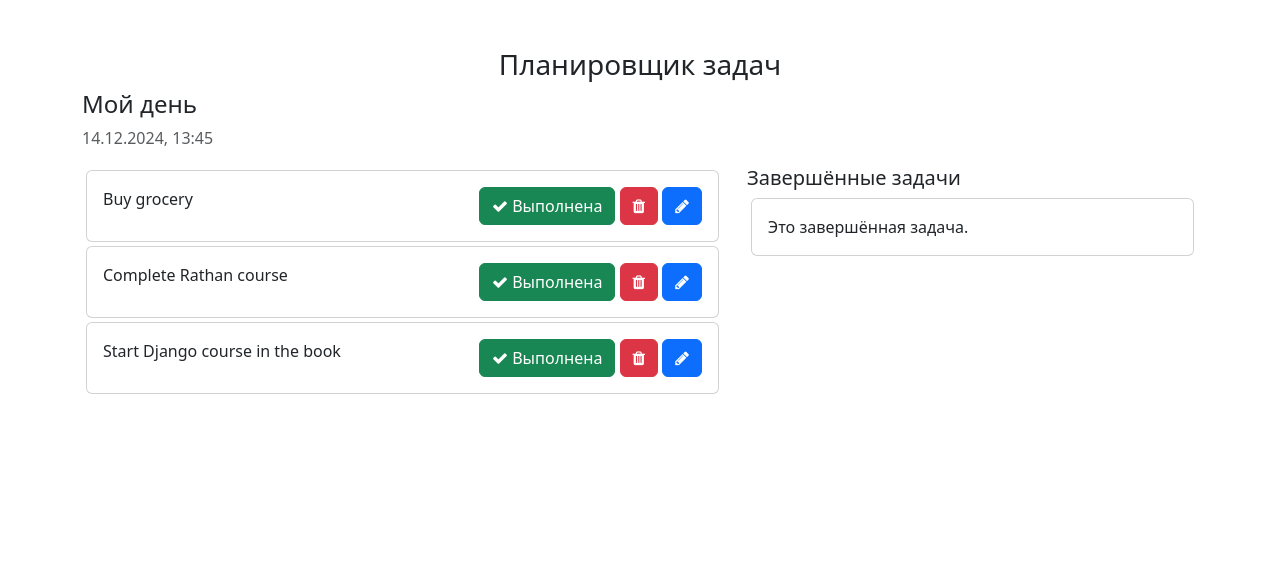
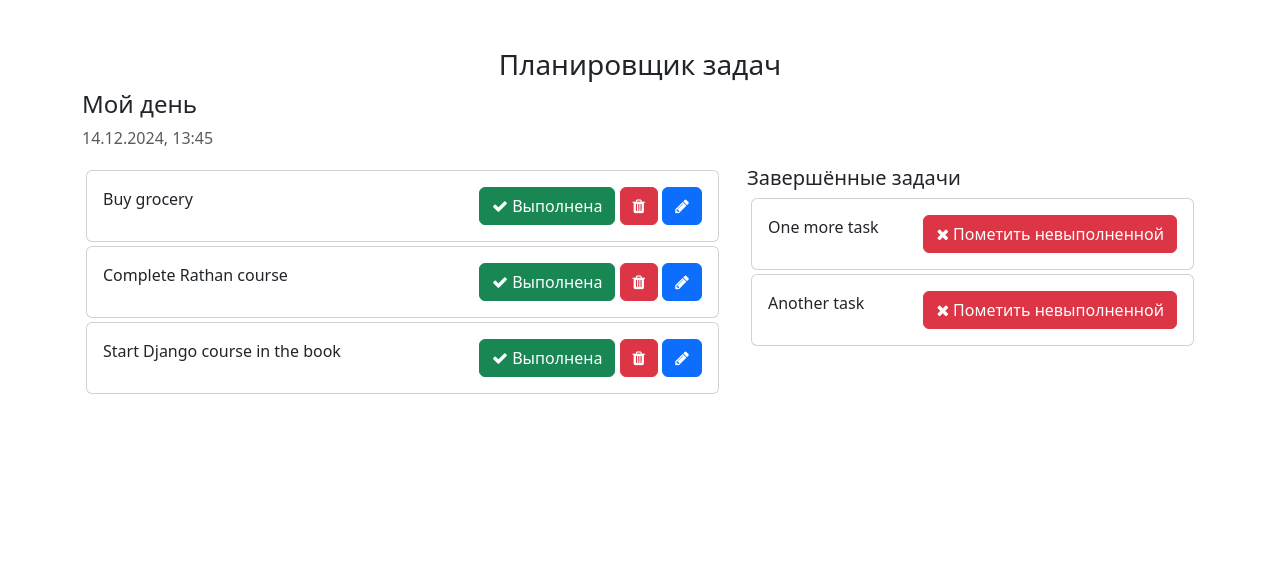
Before and after one commit to ghirin/ToDo, a Django app: page / in a window 1280 px wide. Shown: the top 585 px of the page. Run offline with Django 4.2, Linux system fonts and the light colour scheme; data comes from the database, SQL or seed files in the repository; both versions use the stored data as it was after the commit.

Commit message:
Finished Section 9

```diff
--- a/templates/home.html
+++ b/templates/home.html
@@ -31,7 +31,7 @@
                     <div class="card-body">
                         {{ task.task }}
                         <span style="position: relative; float: right;">
-                            <a class="btn btn-success"><i class="fa fa-check"></i> Выполнена</a>
+                            <a href="{% url 'mark_as_done' task.pk %}" class="btn btn-success"><i class="fa fa-check"></i> Выполнена</a>
                             <a class="btn btn-danger"><i class="fa fa-trash"></i></a>
                             <a class="btn btn-primary"><i class="fa fa-pencil"></i></a>
                         </span>
@@ -42,11 +42,16 @@
             <div class="col-md-5 col-lg-5">
                 <h5>Завершённые задачи</h5>
                 <!-- List of all the tasks that have completed -->
+                {% for task in completed_tasks %}
                 <div class="card m-1">
                     <div class="card-body">
-                        Это завершённая задача.
+                        {{task.task}}
+                        <span style="position: relative; float: right;">
+                            <a href="{% url 'mark_as_undone' task.pk %}" class="btn btn-danger"><i class="fa fa-times"></i> Пометить невыполненной</a>
+                        </span>
                     </div>
                 </div>
+                {% endfor %}
             </div>
         </div>
         <div class="row">
--- a/todo/urls.py
+++ b/todo/urls.py
@@ -3,4 +3,7 @@ from . import views
 
 urlpatterns = [
     path('addTask/', views.addTask, name = 'addTask'),
+    path('mark_as_done/<int:pk>/', views.mark_as_done, name='mark_as_done'),
+    path('mark_as_undone/<int:pk>/', views.mark_as_undone, name='mark_as_undone'),
+
 ]
--- a/todo_main/views.py
+++ b/todo_main/views.py
@@ -3,7 +3,11 @@ from todo.models import Task
 
 def home(request):
     tasks = Task.objects.filter(is_completed = False).order_by('updated_at')
+
+    completed_tasks = Task.objects.filter(is_completed = True).order_by('updated_at')
+    print (completed_tasks)
     context = {
         'tasks': tasks,
+        'completed_tasks': completed_tasks,
     }
     return render(request,'home.html', context)
```
Also changed, not shown: todo/views.py (+13 -1 lines), db.sqlite3.
